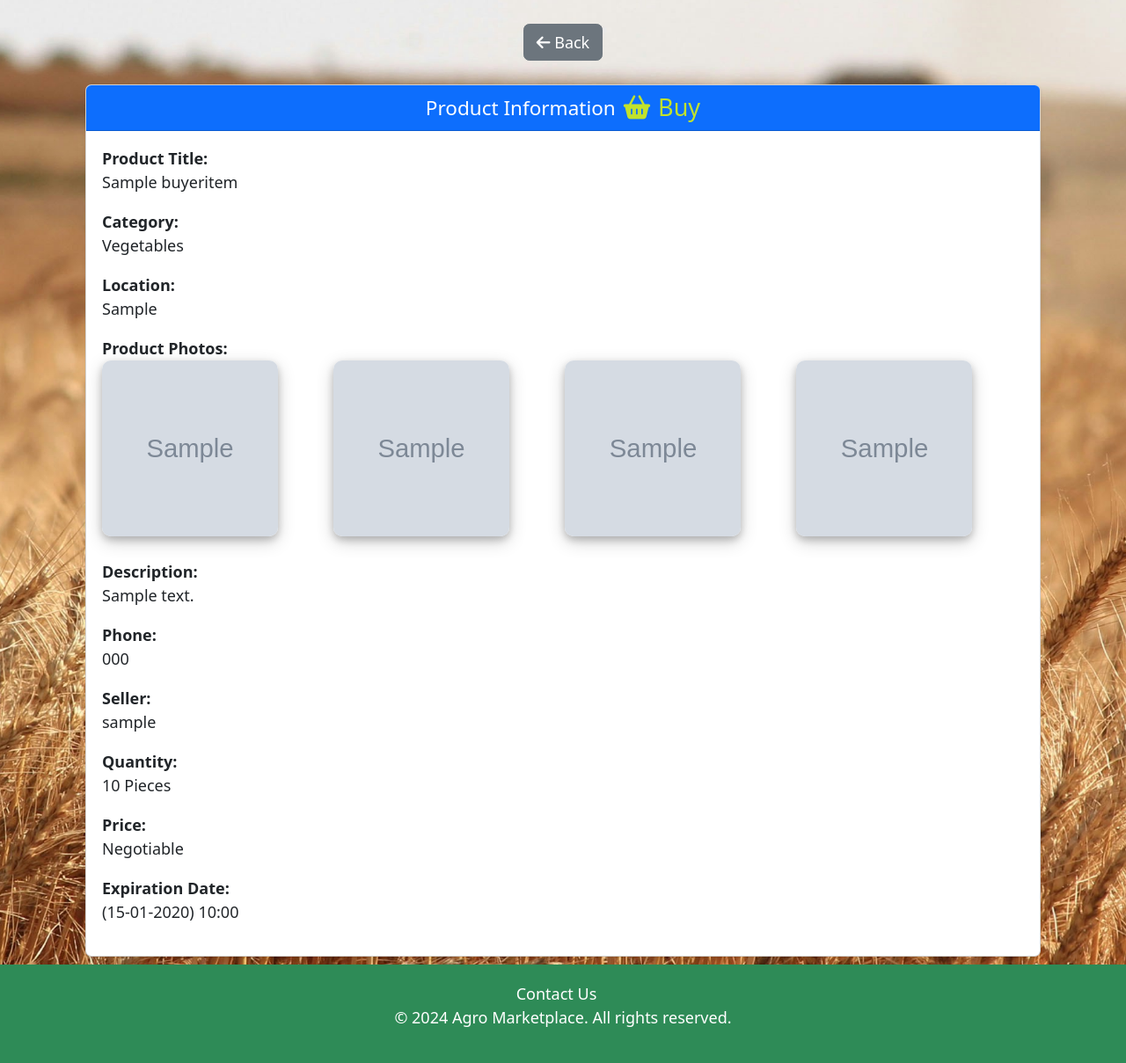
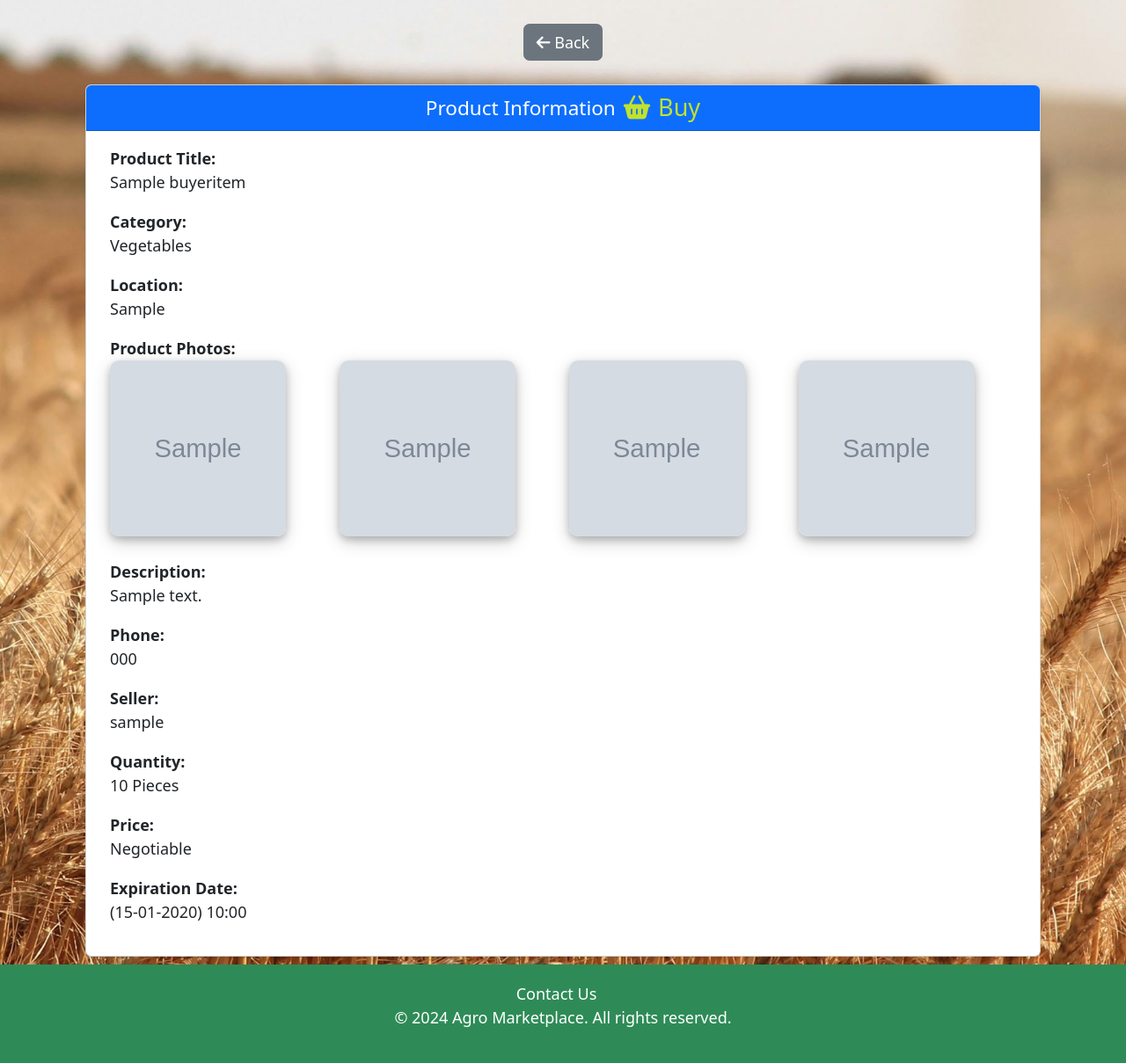
Before and after one commit to Aleksey-Kostov/agro_marketplace, a Django app: page /buyers/1/card_info/ in a window 1280 px wide. Shown: the part 238-1447 px from the top of the page at 88% size. Run offline with Django 5.2, Linux system fonts and the light colour scheme; a user stored in the database is signed in; tables that the repository leaves empty hold one stand-in row (values such as "Sample post"); grey boxes marked "Sample" are stand-in pictures; parts of the project's set-up code (start-up, migrations or seed data) failed here and were passed over; some libraries are stand-ins or nearby versions.

Commit message:
fix: bugs

```diff
--- a/agro_marketplace/accounts/views.py
+++ b/agro_marketplace/accounts/views.py
@@ -2,6 +2,7 @@ from datetime import timedelta
 
 from django.contrib import messages
 from django.contrib.auth import get_user_model, login, logout
+from django.contrib.auth.decorators import login_required
 from django.contrib.auth.mixins import LoginRequiredMixin
 from django.contrib.auth.views import LoginView
 from django.core.paginator import Paginator
@@ -58,6 +59,7 @@ def custom_logout(request):
     return redirect('home')
 
 
+@login_required
 def profile_details(request, pk):
     profile = get_object_or_404(Profile, pk=pk)
     active_seller_items = profile.seller_products.filter(expiration_date__gte=now())
@@ -139,6 +141,7 @@ class ProfileDeleteView(LoginRequiredMixin, View):
         return redirect(reverse_lazy('home'))
 
 
+@login_required
 def delete_item(request, slug):
     item = get_item_by_slug(slug)
     if not item:
@@ -153,6 +156,7 @@ def delete_item(request, slug):
     return render(request, 'accounts/item-delete.html', {'object': item})
 
 
+@login_required
 def activ_listings(request, pk):
     profile = get_object_or_404(Profile, pk=pk)
     combined_items = get_combined_items(profile, expiration_check='active')
@@ -167,6 +171,7 @@ def activ_listings(request, pk):
     })
 
 
+@login_required
 def inactive_listings(request, pk):
     profile = get_object_or_404(Profile, pk=pk)
     combined_items = get_combined_items(profile, expiration_check='inactive')
@@ -181,6 +186,7 @@ def inactive_listings(request, pk):
     })
 
 
+@login_required
 def activate_item(request, slug):
     item = get_item_by_slug(slug, expiration_check='inactive')
     if not item:
--- a/agro_marketplace/buyers/views.py
+++ b/agro_marketplace/buyers/views.py
@@ -9,6 +9,7 @@ from agro_marketplace.buyers.models import BuyerItems
 from django.contrib import messages
 
 
+@login_required
 def card_info_buyer(request, pk):
     item = get_object_or_404(BuyerItems, pk=pk)
     return render(request, 'buyers/card-info-buyers.html', {'item': item})
@@ -16,7 +17,6 @@ def card_info_buyer(request, pk):
 
 @login_required
 def create_buyer(request):
-
     if request.method == 'POST':
         form = BuyersForm(request.POST, request.FILES)
         if form.is_valid():
--- a/agro_marketplace/common/views.py
+++ b/agro_marketplace/common/views.py
@@ -1,3 +1,4 @@
+from django.contrib.auth.decorators import login_required
 from django.db.models import Count
 from collections import defaultdict
 from django.http import JsonResponse
@@ -18,6 +19,7 @@ def home_page(request):
     return render(request, 'common/home-page2.html')
 
 
+@login_required
 def dashboard(request):
     current_time = timezone.now()
 
@@ -45,6 +47,7 @@ def info_contacts(request):
     return render(request, 'common/info-contacts.html')
 
 
+@login_required
 def search(request):
     query = request.GET.get('query', '')
     category = request.GET.get('category', '')
--- a/agro_marketplace/sellers/views.py
+++ b/agro_marketplace/sellers/views.py
@@ -9,6 +9,7 @@ from agro_marketplace.sellers.models import SellerItems
 from django.contrib import messages
 
 
+@login_required
 def card_info_sellers(request, pk):
     item = get_object_or_404(SellerItems, pk=pk)
     return render(request, 'sellers/card-info-sellers.html', {'item': item})
@@ -16,7 +17,6 @@ def card_info_sellers(request, pk):
 
 @login_required
 def create_seller(request):
-
     if request.method == 'POST':
         form = SellersForm(request.POST, request.FILES)
         if form.is_valid():
--- a/agro_marketplace/urls.py
+++ b/agro_marketplace/urls.py
@@ -7,7 +7,7 @@ from django.views.static import serve
 urlpatterns = [
     path('admin/', admin.site.urls),
     path('', include('agro_marketplace.common.urls')),
-    path('accoutnts/', include('agro_marketplace.accounts.urls')),
+    path('accounts/', include('agro_marketplace.accounts.urls')),
     path('messages/', include('agro_marketplace.agro_messages.urls')),
     path('buyers/', include('agro_marketplace.buyers.urls')),
     path('sellers/', include('agro_marketplace.sellers.urls')),
--- a/static/style/profile-photo.css
+++ b/static/style/profile-photo.css
@@ -29,9 +29,6 @@
     font-size: 1.5em;
 }
 
-.details {
-    margin: 0 10rem;
-}
 
 .details2 {
     display: flex;
@@ -47,9 +44,18 @@
 
 .info-profile {
     display: flex;
-    width: 500px;
+    width: 550px;
     justify-content: center;
     align-items: center;
+}
+
+@media (max-width: 768px) {
+    .info-profile {
+        display: flex;
+        width: 100%; /* Adjusted for smaller screens */
+        justify-content: center;
+        align-items: center;
+    }
 }
 
 .info-profile-text {
--- a/templates/buyers/card-info-buyers.html
+++ b/templates/buyers/card-info-buyers.html
@@ -19,25 +19,25 @@
                 </div>
                 <div class="card-body">
                     <!-- Product Title -->
-                    <div class="mb-3">
+                    <div class="mb-3 ps-2">
                         <strong>Product Title:</strong>
                         <p class="mb-1">{{ item.title }}</p>
                     </div>
 
                     <!-- Category -->
-                    <div class="mb-3">
+                    <div class="mb-3 ps-2">
                         <strong>Category:</strong>
                         <p class="mb-1">{{ item.get_category_display }}</p>
                     </div>
 
                     <!-- Location -->
-                    <div class="mb-3">
+                    <div class="mb-3 ps-2">
                         <strong>Location:</strong>
                         <p class="mb-1">{{ item.location }}</p>
                     </div>
 
                     <!-- Product Photos (Up to 4 images) -->
-                    <div class="mb-3">
+                    <div class="mb-3 ps-2">
                         <strong>Product Photos:</strong>
                         <div class="row gx-1 gy-1">
                             {% if item.photo_1 or item.photo_2 or item.photo_3 or item.photo_4 %}
@@ -73,31 +73,31 @@
 
 
                     <!-- Product Description -->
-                    <div class="mb-3">
+                    <div class="mb-3 ps-2">
                         <strong>Description:</strong>
                         <p class="mb-1">{{ item.description }}</p>
                     </div>
 
                     <!-- Phone -->
-                    <div class="mb-3">
+                    <div class="mb-3 ps-2">
                         <strong>Phone:</strong>
                         <p class="mb-1">{{ item.phone }}</p>
                     </div>
 
                     <!-- Seller's Name -->
-                    <div class="mb-3">
+                    <div class="mb-3 ps-2">
                         <strong>Seller:</strong>
                         <p class="mb-1">{{ item.profile.username_in_marketplace }}</p>
                     </div>
 
                     <!-- Quantity -->
-                    <div class="mb-3">
+                    <div class="mb-3 ps-2">
                         <strong>Quantity:</strong>
                         <p class="mb-1">{{ item.quantity }} {{ item.get_unit_of_measure_display }}</p>
                     </div>
 
                     <!-- Price -->
-                    <div class="mb-3">
+                    <div class="mb-3 ps-2">
                         <strong>Price:</strong>
                         <p class="mb-1">
                             {% if item.price_type == "negotiation" %}
@@ -110,7 +110,7 @@
                         </p>
                     </div>
 
-                    <div class="mb-3">
+                    <div class="mb-3 ps-2">
                         <strong>Expiration Date:</strong>
                         <p class="mb-1">
                             {% if item.expiration_date %}
--- a/templates/common/dashboard.html
+++ b/templates/common/dashboard.html
@@ -3,7 +3,6 @@
 
 {% block content %}
     <main class="container my-4">
-        {% if user.is_authenticated %}
         <section class="search-section my-4">
             <form action="{% url 'search' %}" method="get" class="search-form">
                 <div class="row justify-content-center">
@@ -371,6 +370,5 @@
                 </div>
             </div>
         </div>
-        {% endif %}
     </main>
 {% endblock %}
--- a/templates/common/info-contacts.html
+++ b/templates/common/info-contacts.html
@@ -3,7 +3,6 @@
 
 {% block content %}
     <main class="container my-5">
-        {% if user.is_authenticated %}
         <section id="contact-info" class="text-center py-4 px-3 bg-light rounded shadow-sm">
             <h2 class="mb-3" style="font-family: 'Montserrat', sans-serif; font-weight: 600; color: #333;">
                 <i class="fas fa-envelope-open-text"></i> Contact Information
@@ -40,6 +39,5 @@
                 We are always happy to assist you and look forward to collaborating!
             </p>
         </section>
-        {% endif %}
     </main>
 {% endblock %}
```
Also changed, not shown: templates/sellers/card-info-sellers.html (+10 -10 lines), 1 other file. Lines whose indentation alone changed are shown as unchanged.
